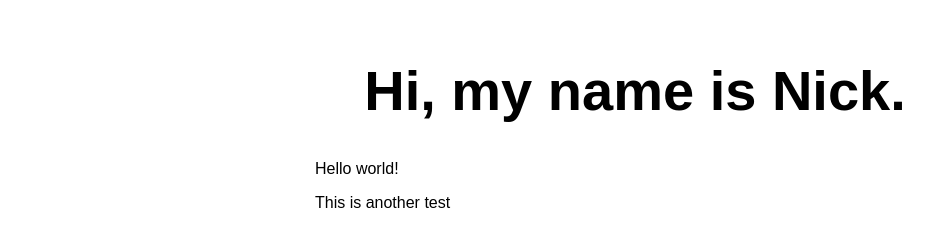
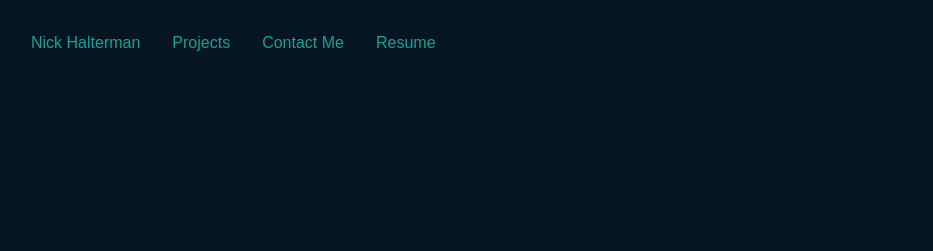
Before and after one commit to nickhalterman/myResumeWebApp, a website: page src/index.html in a window 1280 px wide. Shown: the whole page, without its empty margins (5-938 px from the left). Drawn offline with Linux system fonts and the light colour scheme.

Commit message:
added testing design

```diff
--- /dev/null
+++ b/color-scheme.txt
@@ -0,0 +1,3 @@
+#051622
+#1BA098
+#DEB992
--- a/src/index.html
+++ b/src/index.html
@@ -10,9 +10,12 @@
 
 <body>
   <main>
-    <h1>Hi, my name is Nick.</h1>
-    <p>Hello world!</p>
-    <p>This is another test</p>
+    <div class="navbar">
+      <a href="#home">Nick Halterman</a>
+      <a href="#projects">Projects</a>
+      <a href="#contact">Contact Me</a>
+      <a href="#resume">Resume</a>
+    </div>
   </main>
 </body>
 
--- a/src/styles.css
+++ b/src/styles.css
@@ -6,16 +6,23 @@ html, body {
   margin: 0;
   border: 0;
   padding: 0;
-  background-color: #fff;
+  background-color: #051622;
 }
 
-main {
-  margin: auto;
-  width: 50%;
+.navbar {
+  overflow: hidden;
+  background-color: transparent;
+  position: fixed;
+  top: 0;
   padding: 20px;
+  width: 100%;
 }
 
-main > h1 {
+.navbar a{
+  float: left;
+  display: block;
+  color: #1BA098;
   text-align: center;
-  font-size: 3.5em;
+  padding: 14px 16px;
+  text-decoration: none;
 }
```
